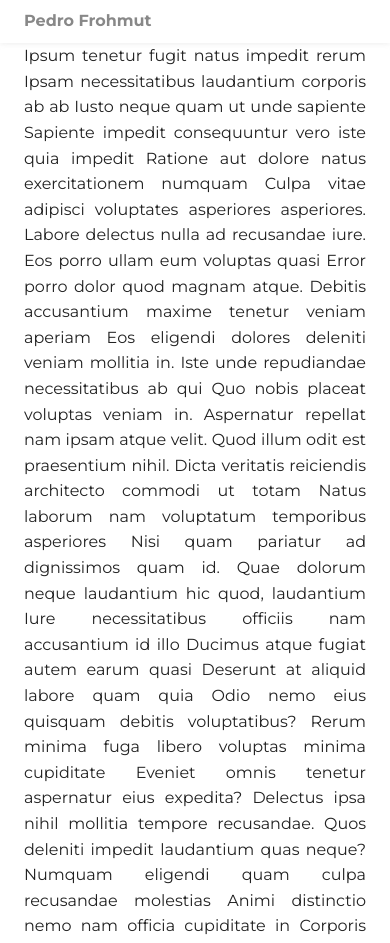
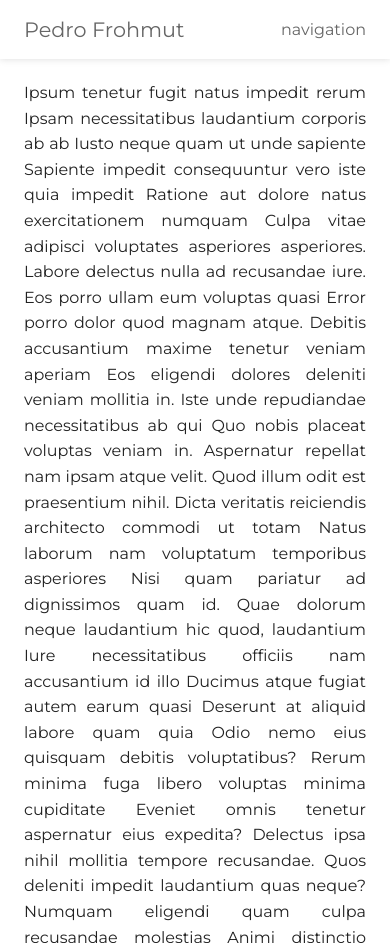
Before and after one commit to pedrofrohmut/pedro-frohmut, a Gatsby site: page / in a window 390 px wide. Shown: the top 943 px of the page. Built offline with nearby package versions, Linux system fonts and the light colour scheme; Gatsby itself is replaced by a stand-in of ours.

Commit message:
navbar mobile

```diff
--- a/gatsby-config.js
+++ b/gatsby-config.js
@@ -1,9 +1,8 @@
-/**
- * Configure your Gatsby site with this file.
- *
- * See: https://www.gatsbyjs.org/docs/gatsby-config/
- */
-
 module.exports = {
-  /* Your site config here */
+  siteMetadata: {
+    title: "Pedro Frohmut",
+    description:
+      "My personal website, where you can contact me or know more about me",
+    author: "Pedro Frohmut"
+  }
 }
--- a/src/components/layout/Footer.jsx
+++ b/src/components/layout/Footer.jsx
@@ -1,13 +1,29 @@
 import React from "react"
 import styled from "styled-components"
+import { graphql, useStaticQuery } from "gatsby"
 
 import PageContainer from "../containers/PageContainer"
 
-const Footer = () => (
-  <FooterStyled className="Footer">
-    <PageContainer>Created by Pedro Frohmut, &copy; 2019</PageContainer>
-  </FooterStyled>
-)
+const Footer = () => {
+  const data = useStaticQuery(graphql`
+    {
+      site {
+        siteMetadata {
+          author
+        }
+      }
+    }
+  `)
+  const { author } = data.site.siteMetadata
+  return (
+    <FooterStyled className="Footer">
+      <PageContainer>
+        {`Created by ${author}, `}
+        &copy; 2019
+      </PageContainer>
+    </FooterStyled>
+  )
+}
 
 const FooterStyled = styled.footer`
   padding: 0.5rem 0 0.6rem;
--- a/src/components/layout/Header.jsx
+++ b/src/components/layout/Header.jsx
@@ -1,20 +1,154 @@
 import React from "react"
 import styled from "styled-components"
+import { Link, useStaticQuery, graphql } from "gatsby"
 
 import PageContainer from "../containers/PageContainer"
 
-const Header = () => (
-  <HeaderStyled className="Header">
-    <PageContainer>Pedro Frohmut</PageContainer>
-  </HeaderStyled>
-)
+const Header = () => {
+  const data = useStaticQuery(graphql`
+    {
+      site {
+        siteMetadata {
+          title
+        }
+      }
+    }
+  `)
+  const { title } = data.site.siteMetadata
+  return (
+    <HeaderStyled className="Header">
+      <PageContainer className="PageContainer">
+        <Link to="/" className="logo">
+          {title}
+        </Link>
+
+        <label htmlFor="nav-toggle" className="nav-toggle-label">
+          navigation
+        </label>
+
+        <input id="nav-toggle" type="checkbox" className="nav-toggle" />
+
+        <nav>
+          <ul>
+            <li>
+              <Link to="/">Home</Link>
+            </li>
+            <li>
+              <Link to="/blog">Blog</Link>
+            </li>
+            <li>
+              <Link to="/about">About</Link>
+            </li>
+            <li>
+              <Link to="/contact">Contact</Link>
+            </li>
+          </ul>
+        </nav>
+      </PageContainer>
+    </HeaderStyled>
+  )
+}
 
 const HeaderStyled = styled.header`
-  padding: 0.5rem 0 0.6rem;
+  position: fixed;
+  top: 0;
+  left: 0;
+  width: 100%;
+  z-index: 999;
+  padding: 0.8rem 0;
+  background: var(--fullWhite);
+  color: var(--grey3);
   font-size: 1rem;
-  font-weight: 700;
-  color: var(--grey4);
+  font-weight: 400;
   box-shadow: var(--boxShadow);
+
+  .PageContainer {
+    display: flex;
+    align-items: center;
+    justify-content: space-between;
+  }
+
+  .logo {
+    font-size: 1.3rem;
+  }
+
+  .nav-toggle {
+    display: none;
+  }
+
+  .nav-toggle:checked + nav {
+    transform: scaleY(1);
+    opacity: 1;
+  }
+
+  nav {
+    position: absolute;
+    text-align: left;
+    top: 100%;
+    left: 0;
+    background-color: var(--fullWhite);
+    width: 100%;
+    opacity: 0;
+    transform: scaleY(0);
+    transform-origin: top;
+    transition: all 500ms ease-in-out;
+  }
+
+  nav ul {
+    margin: 0;
+    padding: 0;
+    list-style: none;
+    border-top: 2px solid var(--grey5);
+  }
+
+  nav li {
+    padding: 1rem 2rem;
+    border-bottom: 2px solid var(--grey5);
+  }
+
+  nav li:hover,
+  nav li:focus {
+    background: var(--grey8);
+  }
+
+  nav a {
+    display: block;
+  }
+
+  a {
+    color: var(--grey3);
+    outline: none;
+    margin-right: 2em;
+    position: relative;
+
+    &:hover,
+    &:focus {
+      opacity: 1;
+    }
+
+    &::after {
+      content: "";
+      height: 2px;
+      bottom: -0.2rem;
+      right: 0;
+      left: 0;
+      background-color: var(--grey5);
+      position: absolute;
+      transform: scaleY(0);
+      transition: transform 250ms ease-in;
+    }
+
+    &:hover:after,
+    &:focus:after {
+      transform: scaleY(1);
+    }
+  }
+
+  @media (min-width: 768px) {
+    nav a::after {
+      display: none;
+    }
+  }
 `
 
 export default Header
--- a/src/components/layout/Layout.jsx
+++ b/src/components/layout/Layout.jsx
@@ -28,6 +28,7 @@ const LayoutStyled = styled.div`
   min-height: 100vh;
 
   main {
+    margin-top: 5rem;
     margin-bottom: 3.5rem;
   }
 
--- a/src/styles/index.css
+++ b/src/styles/index.css
@@ -28,8 +28,9 @@
   --grey6: #ccc;
   --grey7: #eee;
   --grey8: #f3f3f3;
+  --grey9: #f7f7f7;
 
-  --boxShadow: 0px 0px 6px rgba(200, 200, 200, 0.4);
+  --boxShadow: 0px 0px 7px rgba(200, 200, 200, 0.65);
 }
 
 html {
@@ -70,11 +71,7 @@ img {
 
 p {
   text-align: justify;
-  margin-bottom: 1rem;
-}
-
-p:first-of-type {
-  margin-top: 0rem;
+  margin: 0 0 1rem 0;
 }
 
 p:last-of-type {
```
